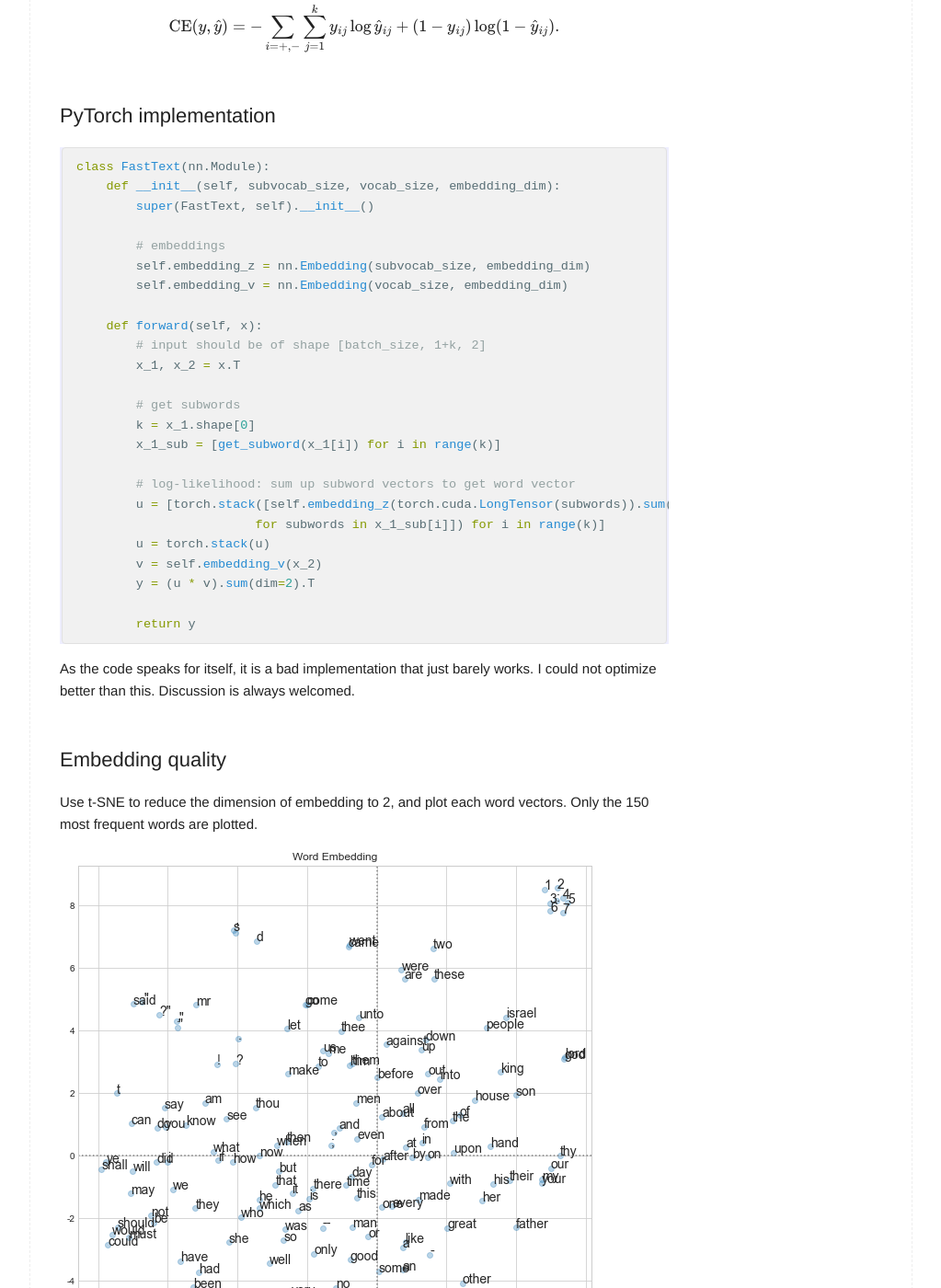
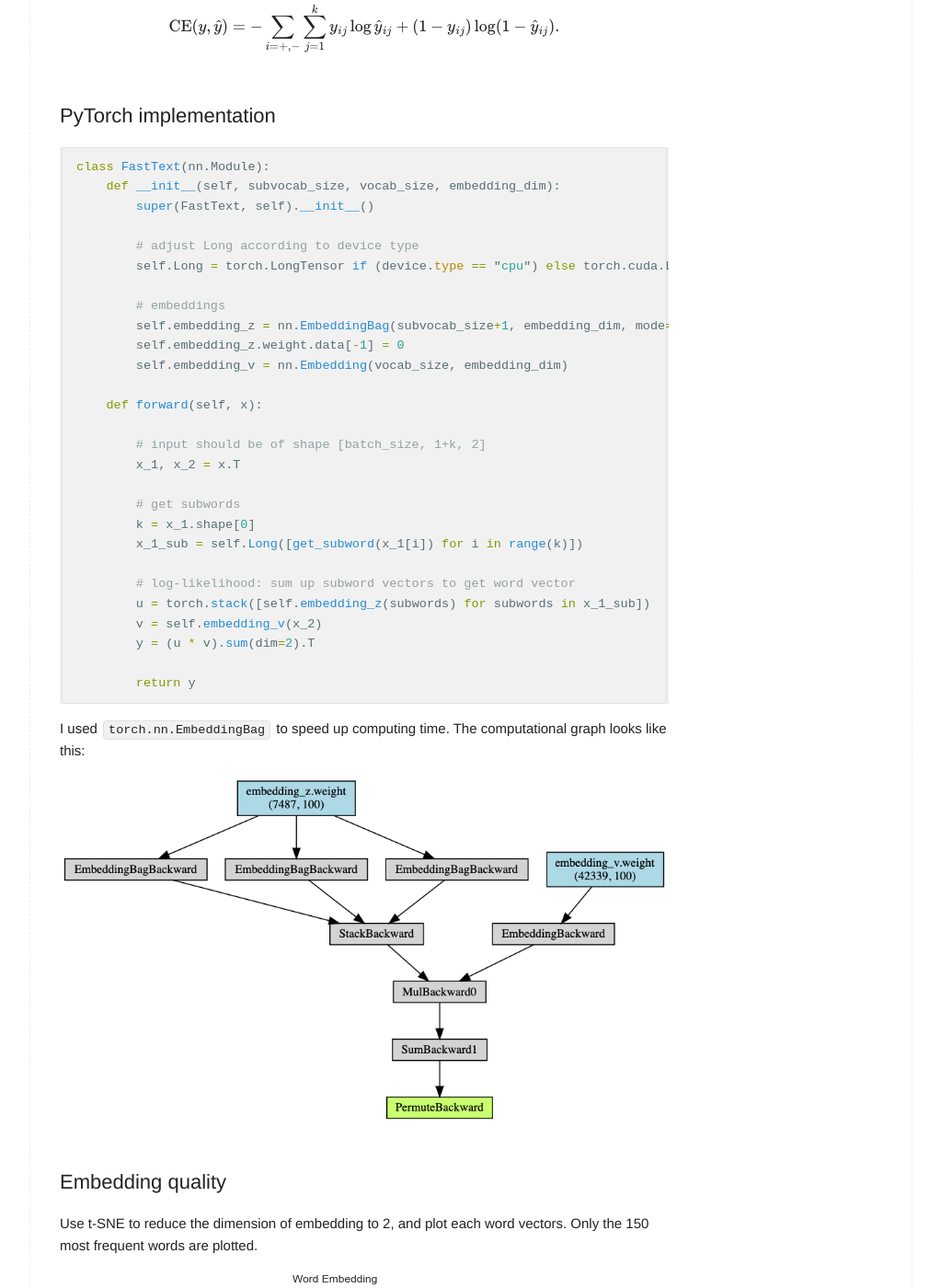
Before and after one commit to naturale0/naturale0.github.io, a Jekyll site: the page built from _posts/2021-02-09-Understanding FastText.md, in a window 1280 px wide and 1400 px high, scrolled down 1151 px. Shown: the whole window at 92% size, without its empty margins (128-1151 px from the left). Built offline with Jekyll 4.4.1, drawn with Linux system fonts in a browser that asks for light colours; formulas are drawn with MathJax 3; comment, search, counter and statistics services are not loaded.

Commit message:
post fasttext

````diff
--- a/_posts/2021-02-09-Understanding FastText.md
+++ b/_posts/2021-02-09-Understanding FastText.md
@@ -48,29 +48,34 @@ class FastText(nn.Module):
     def __init__(self, subvocab_size, vocab_size, embedding_dim):
         super(FastText, self).__init__()
 
+        # adjust Long according to device type
+        self.Long = torch.LongTensor if (device.type == "cpu") else torch.cuda.LongTensor
+
         # embeddings
-        self.embedding_z = nn.Embedding(subvocab_size, embedding_dim)
+        self.embedding_z = nn.EmbeddingBag(subvocab_size+1, embedding_dim, mode="sum") # +1 for empty
+        self.embedding_z.weight.data[-1] = 0
         self.embedding_v = nn.Embedding(vocab_size, embedding_dim)
 
     def forward(self, x):
+
         # input should be of shape [batch_size, 1+k, 2]
         x_1, x_2 = x.T
 
         # get subwords
         k = x_1.shape[0]
-        x_1_sub = [get_subword(x_1[i]) for i in range(k)]
+        x_1_sub = self.Long([get_subword(x_1[i]) for i in range(k)])
 
         # log-likelihood: sum up subword vectors to get word vector
-        u = [torch.stack([self.embedding_z(torch.cuda.LongTensor(subwords)).sum(dim=0)\
-                        for subwords in x_1_sub[i]]) for i in range(k)]
-        u = torch.stack(u)
+        u = torch.stack([self.embedding_z(subwords) for subwords in x_1_sub])
         v = self.embedding_v(x_2)
         y = (u * v).sum(dim=2).T
 
         return y
 ```
 
-As the code speaks for itself, it is a bad implementation that just barely works. I could not optimize better than this. Discussion is always welcomed.
+I used `torch.nn.EmbeddingBag` to speed up computing time. The computational graph looks like this:
+
+![fasttext_graph.png](/assets/fig/210208_fasttext_graph.png)
 
 <br>
 
````
Also changed, not shown: assets/fig/210208_fasttext_graph.png (added), 1 other file.
